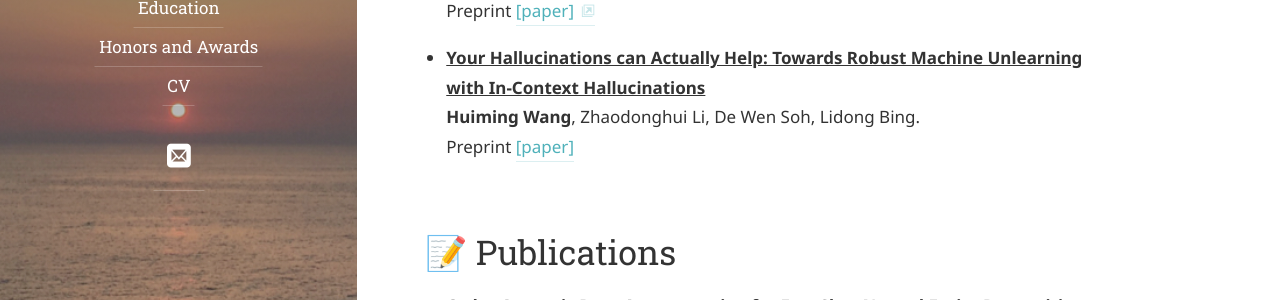
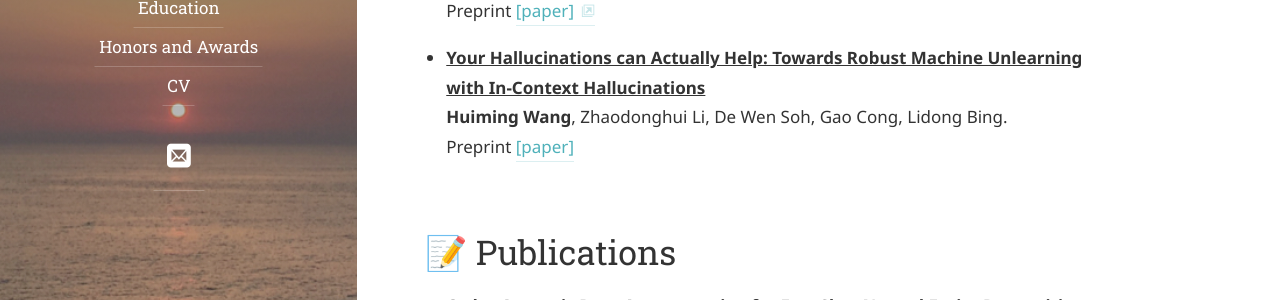
Before and after one commit to Circle-Ming/Circle-Ming.github.io, a Jekyll site: the page built from papers.md, in a window 1280 px wide. Shown: the part 497-797 px from the top of the page. Built offline with Jekyll 4.4.1, drawn with Linux system fonts in a browser that asks for light colours; some web fonts are replaced.

Commit message:
Update papers.md

```diff
--- a/papers.md
+++ b/papers.md
@@ -17,7 +17,7 @@ Yiran Zhao, Wenxuan Zhang, **Huiming Wang**, Kenji Kawaguchi, Lidong Bing.\
 Preprint [\[paper\]](https://arxiv.org/pdf/2402.18913.pdf)
 
 - **<ins>Your Hallucinations can Actually Help: Towards Robust Machine Unlearning with In-Context Hallucinations</ins>**\
-**Huiming Wang**, Zhaodonghui Li, De Wen Soh, Lidong Bing.\
+**Huiming Wang**, Zhaodonghui Li, De Wen Soh, Gao Cong, Lidong Bing.\
 Preprint [\[paper\]](assets/img/Unlearning_EMNLP_2024.pdf)
 
 
@@ -31,7 +31,7 @@ ACL 2024 [\[paper\]](assets/img/ACL2024_Order_Agnostic_Data_Augmentation_for_Few
 
 - **<ins>Large Language Models can Contrastively Refine their Generation for Better Sentence Representation Learning</ins>**\
 **Huiming Wang**, Zhaodonghui Li, Liying Cheng, De Wen Soh, Lidong Bing.\
-NAACL 2024 [\[paper\]](https://arxiv.org/abs/2310.10962)
+NAACL 2024 [\[paper\]](https://aclanthology.org/2024.naacl-long.436/)
 
 - **<ins>LLM-R2: A Large Language Model Enhanced Rule-based Rewrite System for Boosting Query Efficiency</ins>**\
 Zhaodonghui Li\*, **Huiming Wang\***, Haitao Yuan, Gao Cong, Lidong Bing.\
```
